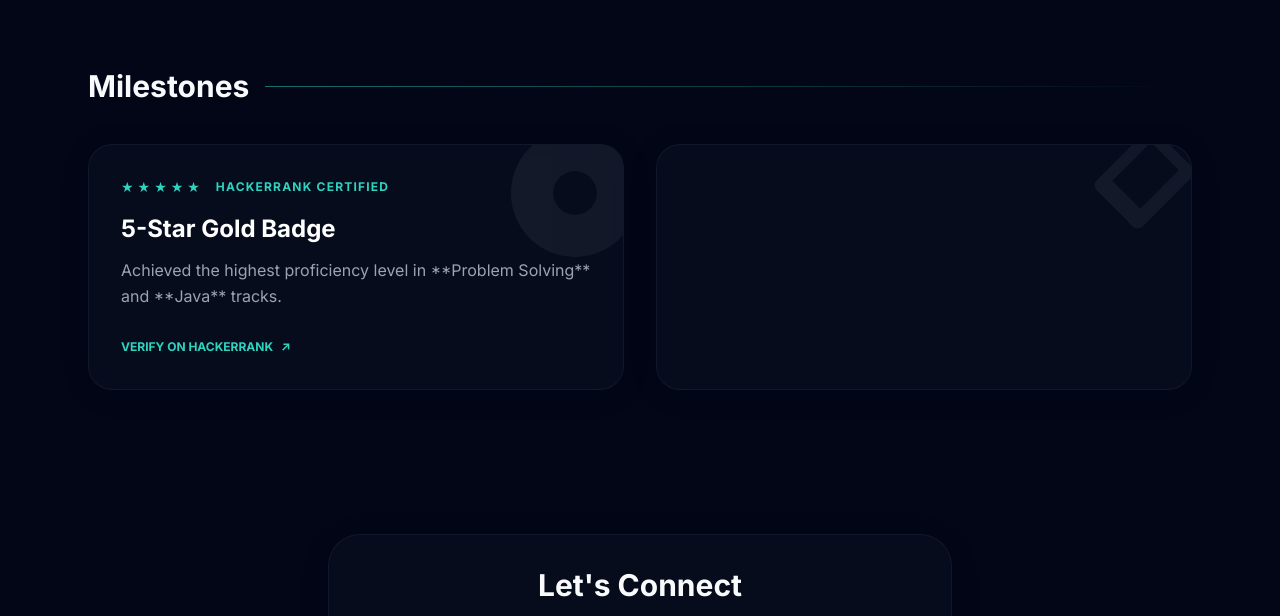
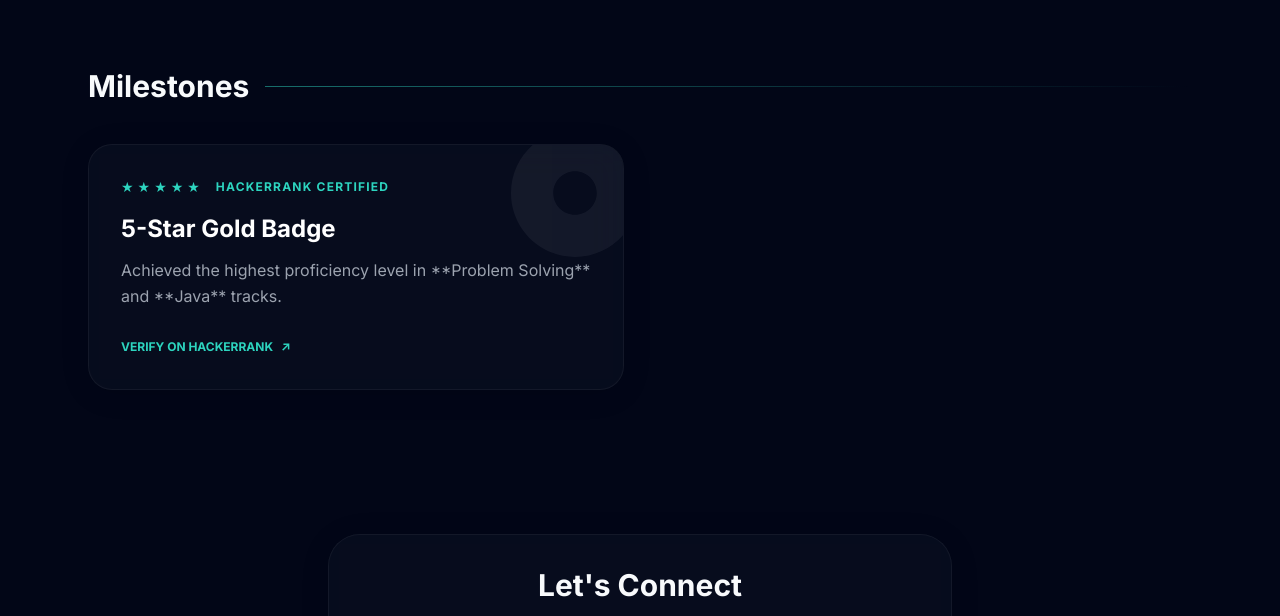
Before and after one commit to AnuragPandey0109/portfolio, a plain HTML site: page index.html in a window 1280 px wide. Shown: the part 2440-3056 px from the top of the page. Drawn offline with nearby package versions, Linux system fonts and the light colour scheme.

Commit message:
Update index.html

```diff
--- a/index.html
+++ b/index.html
@@ -733,16 +733,7 @@
                 </div>
             </div>
 
-            <div class="glass p-8 rounded-3xl animate-float relative overflow-hidden group reveal">
-                <div class="absolute -right-4 -top-4 opacity-5 group-hover:opacity-10 transition-opacity">
-                    <svg class="w-32 h-32" fill="currentColor" viewBox="0 0 24 24">
-                        <path
-                            d="M13.483 0a1.374 1.374 0 0 0-.961.414l-9.18 9.179a1.362 1.362 0 0 0 0 1.928l6.69 6.69c.535.535 1.407.535 1.944 0l9.179-9.179a1.362 1.362 0 0 0 0-1.928l-6.69-6.69a1.362 1.362 0 0 0-.982-.414zm.001 2.457l5.247 5.247-7.25 7.25-5.248-5.248 7.251-7.249z" />
-                    </svg>
-                </div>
 
-
-        </div>
     </section>
 
     <section id="contact" class="max-w-2xl mx-auto animate-float px-6 py-16 text-center reveal">
```
